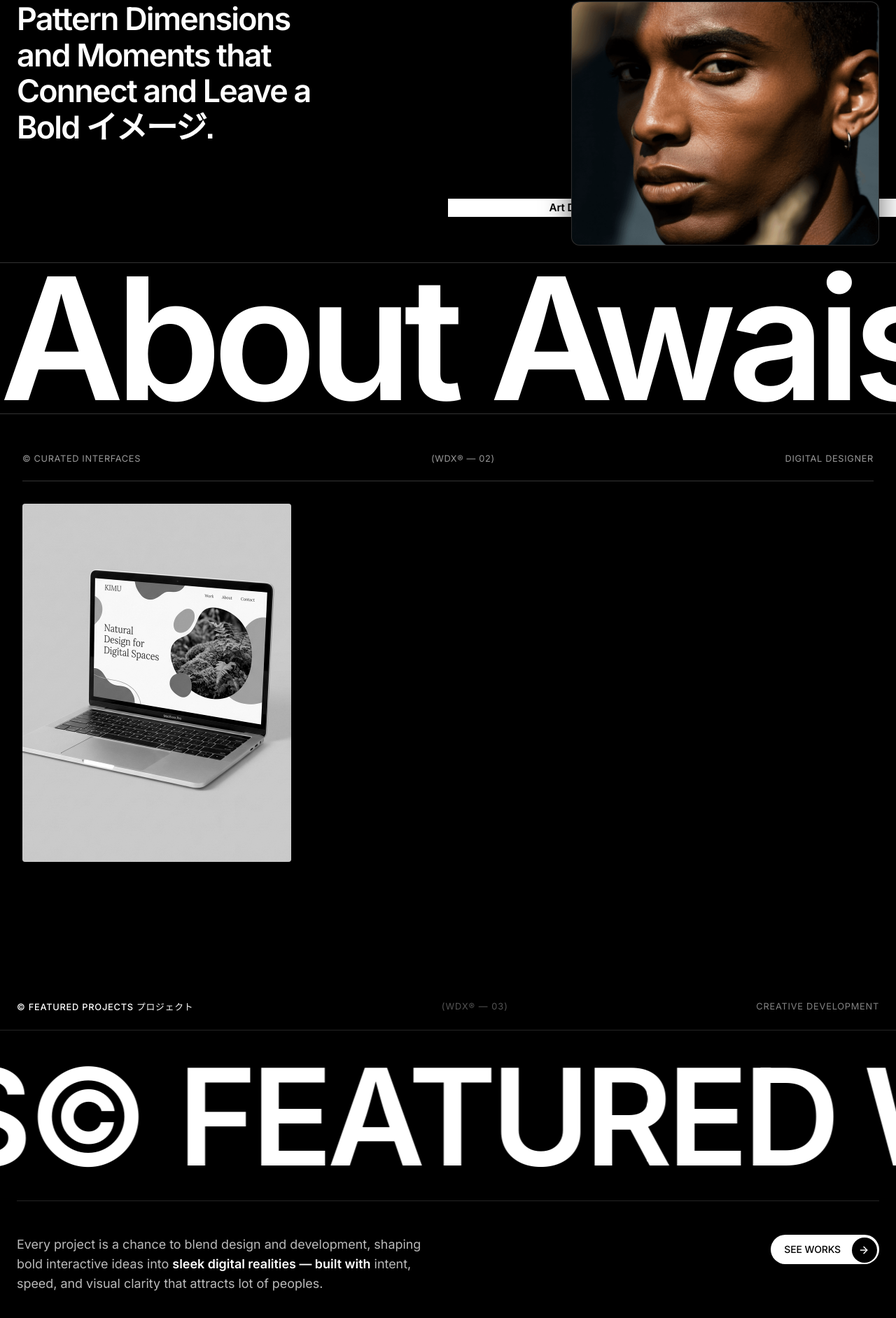
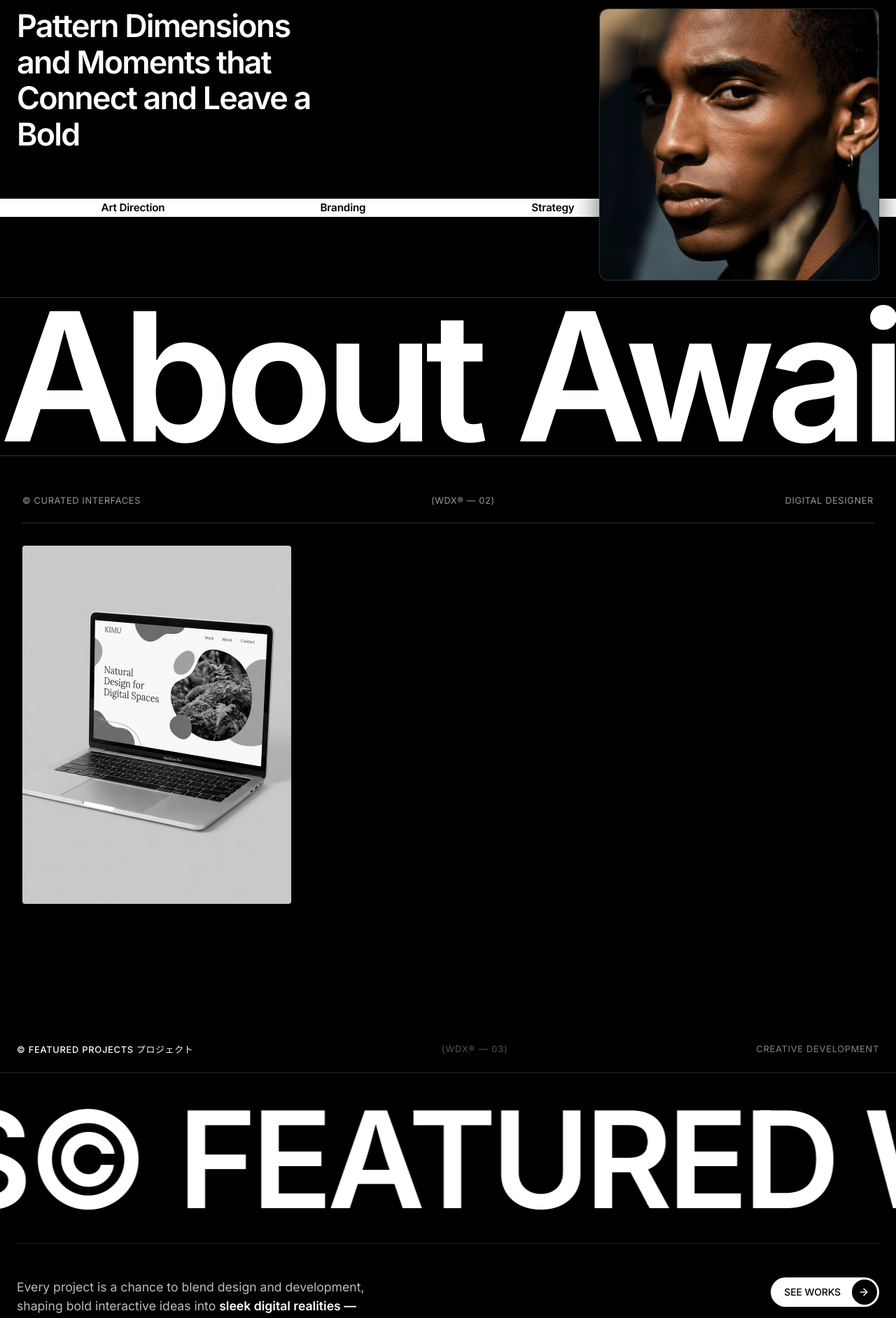
Before and after one commit to awaisavancera-rgb/Portfolio-Awais, a Next.js app: page /about in a window 1280 px wide. Shown: the part 112-1996 px from the top of the page at 70% size. Built offline with nearby package versions, Linux system fonts and the light colour scheme; a web font is replaced by a local one.

Commit message:
feat: add About page components and styling

```diff
--- a/src/components/AboutFeaturedWorks.tsx
+++ b/src/components/AboutFeaturedWorks.tsx
@@ -113,8 +113,8 @@ export function AboutFeaturedWorks() {
     const triggerRef = useRef<HTMLDivElement>(null);
     const trackRef = useRef<HTMLDivElement>(null);
 
-    // Select first 6 high-impact client projects
-    const featuredList = projects.slice(0, 6);
+    // Select first 4 high-impact client projects
+    const featuredList = projects.slice(0, 4);
 
     useGSAP(() => {
         if (!sectionRef.current || !triggerRef.current || !trackRef.current) return;
--- a/src/components/AboutHero.tsx
+++ b/src/components/AboutHero.tsx
@@ -95,7 +95,7 @@ export function AboutHero({ brandName = "About Awais" }: AboutHeroProps) {
                         transition={{ duration: 0.8, delay: 0.24, ease: [0.16, 1, 0.3, 1] }}
                     >
                         <h2 className={styles.headline}>
-                            Bold <span className={styles.japaneseText}>イメージ.</span>
+                            Bold <span className={styles.japaneseText}></span>
                         </h2>
                     </motion.div>
                 </div>
--- a/src/components/aboutExperience.module.css
+++ b/src/components/aboutExperience.module.css
@@ -78,15 +78,18 @@
 
 /* 3. White Category Strip */
 .whiteStripContainer {
+    color: #000;
+    background-color: #fff;
+    border-bottom: 1px solid #e0e0e0;
+    justify-content: space-between;
+    align-items: center;
     width: 100%;
-    background-color: #ffffff;
-    height: 42px;
+    padding: 0 40px;
+    margin-bottom: 3.5rem;
+    font-size: 1rem;
+    font-weight: 600;
+    line-height: 1.6em;
     display: flex;
-    align-items: center;
-    position: relative;
-    z-index: 5;
-    margin-bottom: 3.5rem;
-    overflow: hidden;
 }
 
 .whiteStripInner {
@@ -95,15 +98,18 @@
     height: 100%;
     align-items: center;
     justify-content: space-around;
-    padding: 0 1.5rem;
 }
 
 .stripCol {
     display: flex;
     align-items: center;
-    justify-content: center;
+    justify-content: flex-start;
     text-align: center;
     flex: 1;
+}
+
+.stripCol:nth-child(4) {
+    justify-content: flex-end;
 }
 
 .stripText {
--- a/src/components/aboutFeaturedWorks.module.css
+++ b/src/components/aboutFeaturedWorks.module.css
@@ -100,13 +100,12 @@
 }
 
 .bodyText {
-    max-width: 580px;
-    font-size: clamp(1.05rem, 1.4vw, 1.25rem);
+    max-width: 500px;
+    font-size: 1.1rem;
     line-height: 1.55;
     color: rgb(187, 187, 187);
     font-weight: 400;
     margin: 0;
-    font-family: var(--font-inter), sans-serif;
 }
 
 .bodyText strong {
--- a/src/components/aboutHero.module.css
+++ b/src/components/aboutHero.module.css
@@ -21,6 +21,7 @@
     width: 100%;
     height: min-content;
     padding: 24px;
+    padding-top: 34px;
     display: flex;
     position: relative;
     overflow: hidden;
@@ -39,7 +40,7 @@
 }
 
 .headline {
-    font-size: clamp(2.2rem, 3.5vw, 3.6rem);
+    font-size: 2.8rem;
     font-weight: 600;
     line-height: 1.15;
     letter-spacing: -0.04em;
@@ -55,8 +56,8 @@
 /* 3D TILT IMAGE CARD */
 .reelWrapper {
     flex: 0 0 auto;
-    width: 440px;
-    height: 349px;
+    width: 400px;
+    height: 389px;
     perspective: 800px;
     display: flex;
     align-items: center;
@@ -107,7 +108,7 @@
     position: absolute;
     top: 396px;
     left: 50%;
-    transform: translate(-50%);
+    transform: translate(-50%) !important;
     background-color: #ffffff;
     display: flex;
     align-items: center;
@@ -168,7 +169,7 @@
 }
 
 .megaBrandTitle {
-    font-size: clamp(4.5rem, 19vw, 19.5rem);
+    font-size: 16rem;
     font-weight: 600;
     line-height: 0.82;
     letter-spacing: -0.05em;
```
Also changed, not shown: 1 other file (tests, documents, lock files or other folders).
